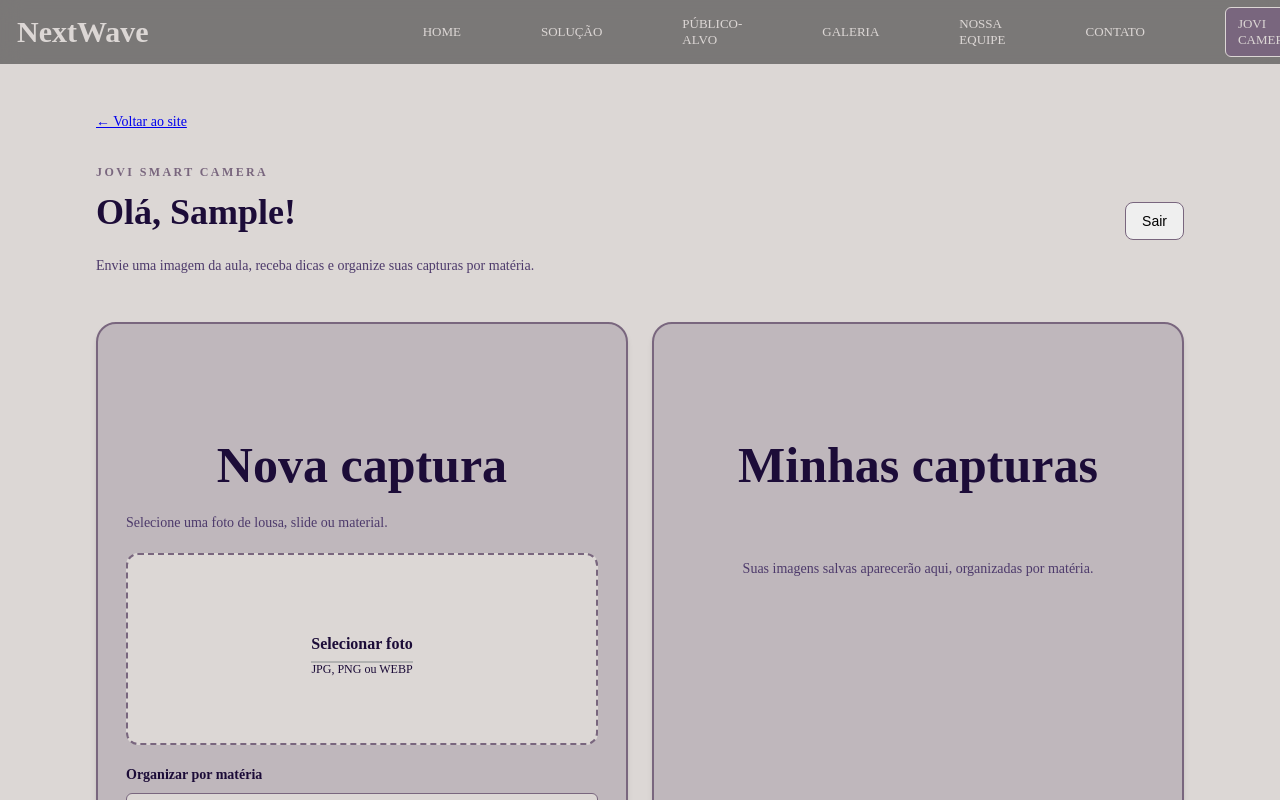
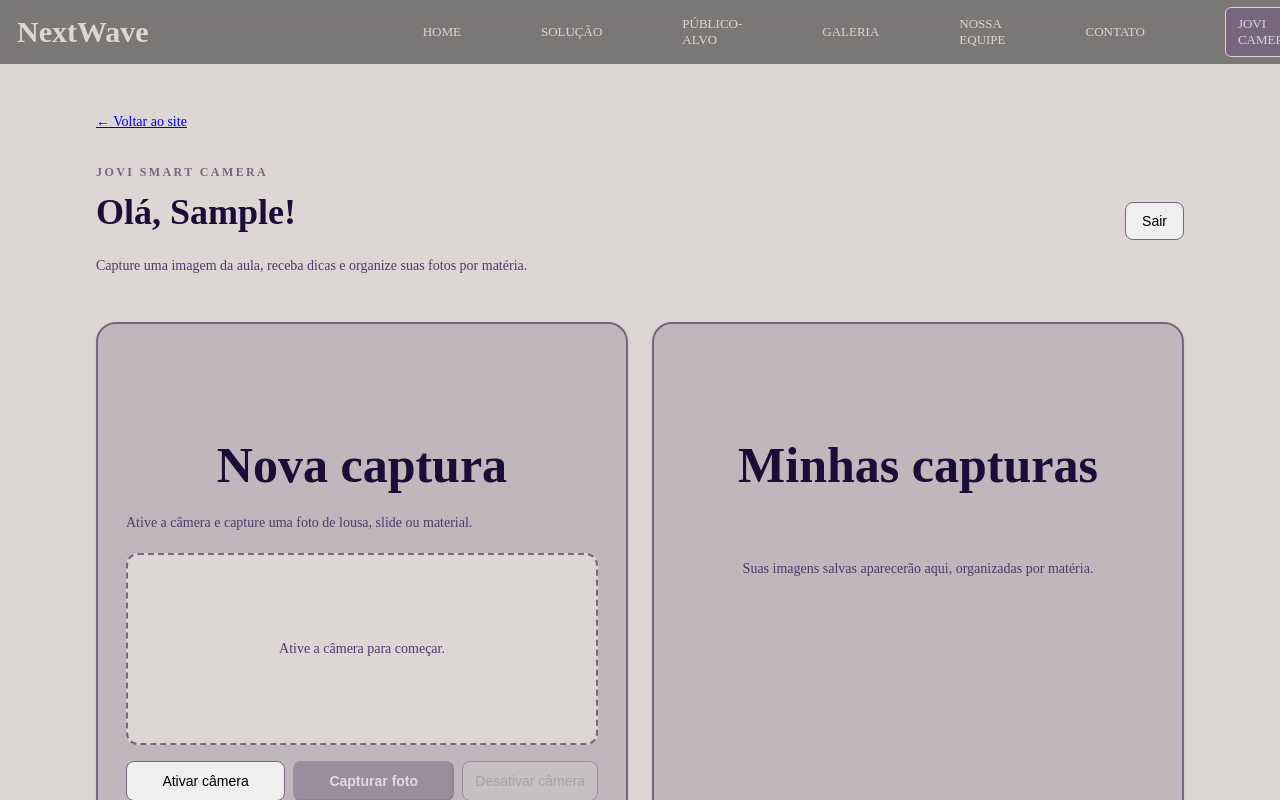
Before and after one commit to YaSiunte/sprint4_front-web, a React (Vite) app: page /app in a window 1280 px wide. Both pictures are taken after typing "Sample" into the empty fields and a click on the button "Continuar". Shown: the top 800 px of the page. Built offline with nearby package versions, Linux system fonts and the light colour scheme; a web font is replaced by a local one.

Commit message:
Captura imagens pela câmera do dispositivo

```diff
--- a/src/pages/CameraApp.jsx
+++ b/src/pages/CameraApp.jsx
@@ -1,32 +1,19 @@
-import { useEffect, useState } from 'react'
+import { useEffect, useRef, useState } from 'react'
 import { Link } from 'react-router-dom'
 import { useAuth } from '../context/AuthContext.jsx'
 import { useCapture } from '../hooks/useCapture.js'
 import { getSubjects } from '../services/mockApi.js'
 
-function imageToDataUrl(imageUrl) {
-  return new Promise((resolve, reject) => {
-    const image = new Image()
-
-    image.onload = () => {
-      const scale = Math.min(1, 1200 / image.width, 1200 / image.height)
-      const canvas = document.createElement('canvas')
-      canvas.width = Math.round(image.width * scale)
-      canvas.height = Math.round(image.height * scale)
-      canvas.getContext('2d').drawImage(image, 0, 0, canvas.width, canvas.height)
-
-      resolve(canvas.toDataURL('image/jpeg', 0.75))
-    }
-
-    image.onerror = reject
-    image.src = imageUrl
-  })
-}
-
 function CameraApp() {
   const { user, logout } = useAuth()
   const { result, loading, analyze } = useCapture()
 
+  const videoRef = useRef(null)
+  const canvasRef = useRef(null)
+  const streamRef = useRef(null)
+
+  const [cameraActive, setCameraActive] = useState(false)
+  const [cameraError, setCameraError] = useState('')
   const [subjects, setSubjects] = useState([])
   const [subject, setSubject] = useState('')
   const [newSubject, setNewSubject] = useState('')
@@ -47,29 +34,97 @@ function CameraApp() {
       ]
 
       setSubjects(allSubjects)
-      setSubject(allSubjects[0])
+      setSubject(allSubjects[0] || '')
     })
   }, [])
 
   useEffect(() => {
     return () => {
-      if (preview.startsWith('blob:')) {
-        URL.revokeObjectURL(preview)
+      streamRef.current?.getTracks().forEach((track) => track.stop())
+    }
+  }, [])
+
+  async function handleStartCamera() {
+    setCameraError('')
+
+    try {
+      if (!navigator.mediaDevices?.getUserMedia) {
+        throw new Error('Câmera indisponível neste navegador.')
+      }
+
+      const stream = await navigator.mediaDevices.getUserMedia({
+        video: { facingMode: { ideal: 'environment' } },
+        audio: false,
+      })
+
+      streamRef.current = stream
+      videoRef.current.srcObject = stream
+      await videoRef.current.play()
+      setCameraActive(true)
+    } catch {
+      setCameraError(
+        'Não foi possível acessar a câmera. Confira a permissão do navegador.',
+      )
     }
   }
-  }, [preview])
 
-  function handleFileChange(event) {
-    const selectedFile = event.target.files?.[0]
+  function handleStopCamera() {
+    streamRef.current?.getTracks().forEach((track) => track.stop())
+    streamRef.current = null
 
-    if (!selectedFile || !selectedFile.type.startsWith('image/')) {
+    if (videoRef.current) {
+      videoRef.current.srcObject = null
+    }
+
+    setCameraActive(false)
+  }
+
+  async function handleCapture() {
+    const video = videoRef.current
+    const canvas = canvasRef.current
+
+    if (!video || !canvas || !video.videoWidth) {
       return
     }
 
-    setFile(selectedFile)
-    setPreview(URL.createObjectURL(selectedFile))
+    const scale = Math.min(
+      1,
+      1200 / video.videoWidth,
+      1200 / video.videoHeight,
+    )
+
+    canvas.width = Math.round(video.videoWidth * scale)
+    canvas.height = Math.round(video.videoHeight * scale)
+
+    const context = canvas.getContext('2d')
+    context.drawImage(video, 0, 0, canvas.width, canvas.height)
+
+    const imageBlob = await new Promise((resolve) => {
+      canvas.toBlob(resolve, 'image/jpeg', 0.85)
+    })
+
+    if (!imageBlob) {
+      setCameraError('Não foi possível capturar a imagem. Tente novamente.')
+      return
+    }
+
+    const capturedFile = new File(
+      [imageBlob],
+      `captura-${Date.now()}.jpg`,
+      { type: 'image/jpeg' },
+    )
+
+    setFile(capturedFile)
+    setPreview(canvas.toDataURL('image/jpeg', 0.85))
+    setCameraError('')
     setStorageError('')
-    analyze(selectedFile)
+    analyze(capturedFile)
+  }
+
+  function handleRetake() {
+    setFile(null)
+    setPreview('')
+    setStorageError('')
   }
 
   function handleAddSubject() {
@@ -104,23 +159,22 @@ function CameraApp() {
     setNewSubject('')
   }
 
-  async function handleSave() {
-    if (!file || !result) {
+  function handleSave() {
+    if (!file || !result || !preview || !subject) {
       return
     }
 
-    try {
-      const savedImage = await imageToDataUrl(preview)
     const newCapture = {
       id: crypto.randomUUID(),
       name: file.name,
       subject,
-        preview: savedImage,
+      preview,
       score: result.score,
       date: new Date().toLocaleDateString('pt-BR'),
     }
     const updatedCaptures = [newCapture, ...captures]
 
+    try {
       localStorage.setItem(
         'nextwave-captures',
         JSON.stringify(updatedCaptures),
@@ -128,6 +182,7 @@ function CameraApp() {
       setCaptures(updatedCaptures)
       setFile(null)
       setPreview('')
+      setStorageError('')
     } catch {
       setStorageError(
         'Não foi possível salvar. O armazenamento do navegador pode estar cheio.',
@@ -171,7 +226,7 @@ function CameraApp() {
             Olá, {user.split(' ')[0]}!
           </h1>
           <p className="mt-2 max-w-2xl text-sm text-[#4d3a6b]">
-            Envie uma imagem da aula, receba dicas e organize suas capturas por
+            Capture uma imagem da aula, receba dicas e organize suas fotos por
             matéria.
           </p>
         </div>
@@ -186,36 +241,81 @@ function CameraApp() {
 
       <div className="grid grid-cols-1 gap-6 lg:grid-cols-2">
         <section className="rounded-[20px] border-2 border-[#79667e] bg-[#79667e49] p-5 shadow-md sm:p-7">
-          <h2 className="mb-2 text-center text-2xl font-bold">Nova captura</h2>
+          <h2 className="mb-2 text-center text-2xl font-bold">
+            Nova captura
+          </h2>
           <p className="mb-5 text-sm text-[#4d3a6b]">
-            Selecione uma foto de lousa, slide ou material.
+            Ative a câmera e capture uma foto de lousa, slide ou material.
           </p>
 
-          <label
-            className="flex min-h-48 cursor-pointer flex-col items-center justify-center gap-2 rounded-xl border-2 border-dashed border-[#79667e] bg-[#dcd7d5] p-4 text-center transition hover:bg-[#d1c9c8]"
-            htmlFor="capture-file"
-          >
-            {preview ? (
+          <div className="flex min-h-48 flex-col items-center justify-center gap-3 rounded-xl border-2 border-dashed border-[#79667e] bg-[#dcd7d5] p-4 text-center">
+            {!cameraActive && !preview && (
+              <p className="text-sm text-[#4d3a6b]">
+                Ative a câmera para começar.
+              </p>
+            )}
+
+            {preview && (
               <img
                 className="max-h-60 max-w-full rounded-lg object-contain"
                 src={preview}
-                alt="Prévia da imagem selecionada"
+                alt="Prévia da imagem capturada"
               />
-            ) : (
-              <>
-                <strong>Selecionar foto</strong>
-                <span className="text-xs">JPG, PNG ou WEBP</span>
-              </>
             )}
 
-            <input
-              className="sr-only"
-              id="capture-file"
-              type="file"
-              accept="image/*"
-              onChange={handleFileChange}
+            <video
+              ref={videoRef}
+              className={`${
+                cameraActive && !preview ? 'block' : 'hidden'
+              } max-h-60 w-full rounded-lg bg-black object-contain`}
+              autoPlay
+              playsInline
+              muted
             />
-          </label>
+
+            <canvas ref={canvasRef} className="hidden" />
+          </div>
+
+          {cameraError && (
+            <p className="mt-3 text-sm text-red-800" role="alert">
+              {cameraError}
+            </p>
+          )}
+
+          <div className="mt-4 flex flex-wrap gap-2">
+            <button
+              className="flex-1 rounded-lg border border-[#79667e] px-3 py-2 text-sm transition hover:bg-[#79667e49] disabled:opacity-50"
+              onClick={handleStartCamera}
+              disabled={cameraActive}
+            >
+              {cameraActive ? 'Câmera ativa' : 'Ativar câmera'}
+            </button>
+
+            <button
+              className="flex-1 rounded-lg bg-[#79667e] px-3 py-2 text-sm font-semibold text-white transition hover:opacity-80 disabled:cursor-not-allowed disabled:opacity-50"
+              onClick={handleCapture}
+              disabled={!cameraActive || loading}
+            >
+              {loading ? 'Analisando…' : 'Capturar foto'}
+            </button>
+
+            <button
+              className="rounded-lg border border-[#79667e] px-3 py-2 text-sm transition hover:bg-[#79667e49] disabled:opacity-50"
+              onClick={handleStopCamera}
+              disabled={!cameraActive}
+            >
+              Desativar câmera
+            </button>
+
+            {preview && (
+              <button
+                className="rounded-lg border border-[#79667e] px-3 py-2 text-sm transition hover:bg-[#79667e49]"
+                onClick={handleRetake}
+              >
+                Capturar novamente
+              </button>
+            )}
+          </div>
 
           <div className="mt-5 flex flex-col gap-2">
             <label className="text-sm font-semibold" htmlFor="subject">
@@ -284,7 +384,7 @@ function CameraApp() {
 
           <button
             className="mt-4 w-full rounded-lg border-2 border-[#dcd7d5] bg-[#79667e] px-4 py-3 font-semibold text-white transition hover:opacity-80 disabled:cursor-not-allowed disabled:opacity-50"
-            disabled={!file || loading || !result}
+            disabled={!file || loading || !result || !subject}
             onClick={handleSave}
           >
             Salvar na matéria
@@ -350,6 +450,10 @@ function CameraApp() {
         </section>
       </div>
 
+      <p className="mt-5 text-center text-xs text-[#4d3a6b]">
+        A análise é simulada por uma API mockada. A câmera é acessada pelo
+        navegador, e as fotos ficam neste dispositivo.
+      </p>
     </main>
   )
 }
```
Lines whose indentation alone changed are shown as unchanged.
